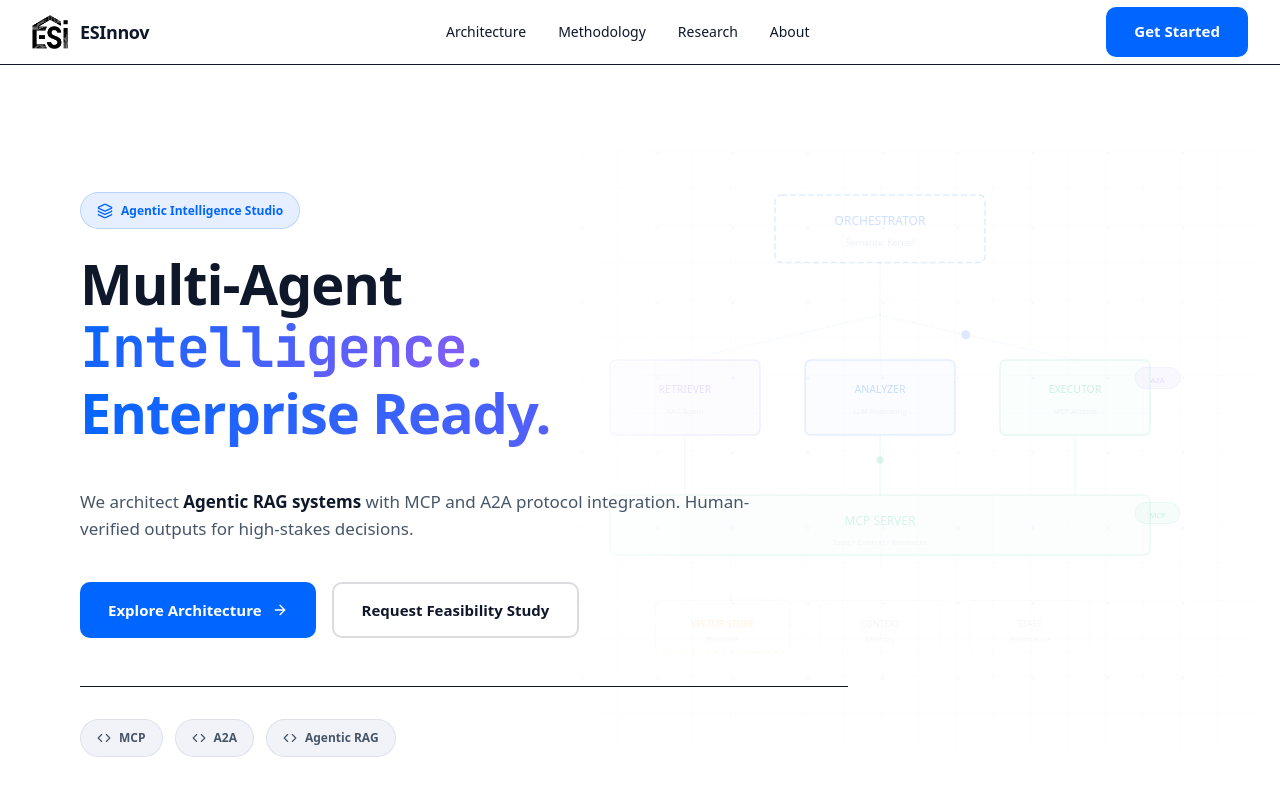
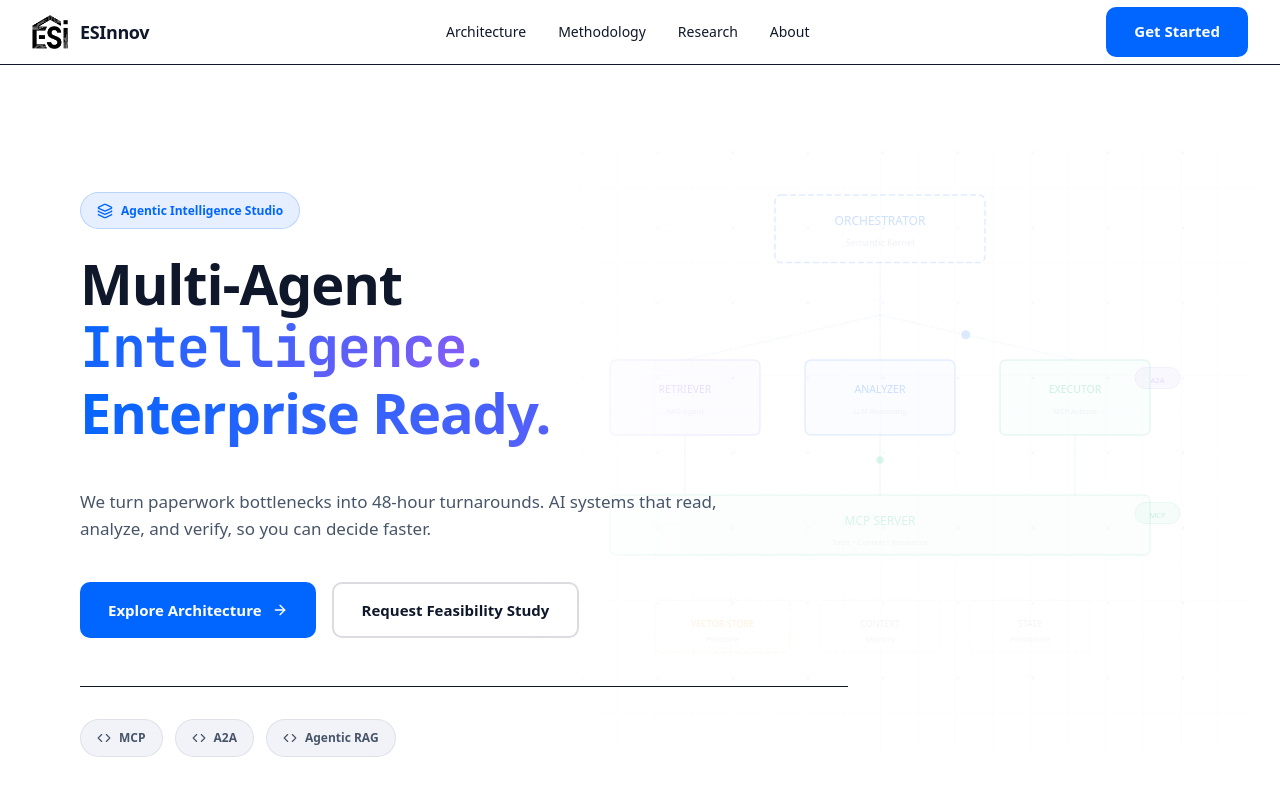
Before and after one commit to aidinvm/esinnov-site, a Next.js app: page / in a window 1280 px wide. Shown: the top 800 px of the page. Built offline with nearby package versions, Linux system fonts and the light colour scheme.

Commit message:
Update sub-hero: outcome-focused ICP messaging

```diff
--- a/src/app/page.tsx
+++ b/src/app/page.tsx
@@ -122,8 +122,8 @@ export default function HomePage() {
               animate={{ opacity: 1, y: 0 }}
               transition={{ duration: 0.6, delay: 2.5 }}
             >
-              We architect <strong className="text-text-primary">Agentic RAG systems</strong> with
-              MCP and A2A protocol integration. Human-verified outputs for high-stakes decisions.
+              We turn paperwork bottlenecks into 48-hour turnarounds. AI systems that read,
+              analyze, and verify, so you can decide faster.
             </motion.p>
 
             {/* CTAs */}
```
